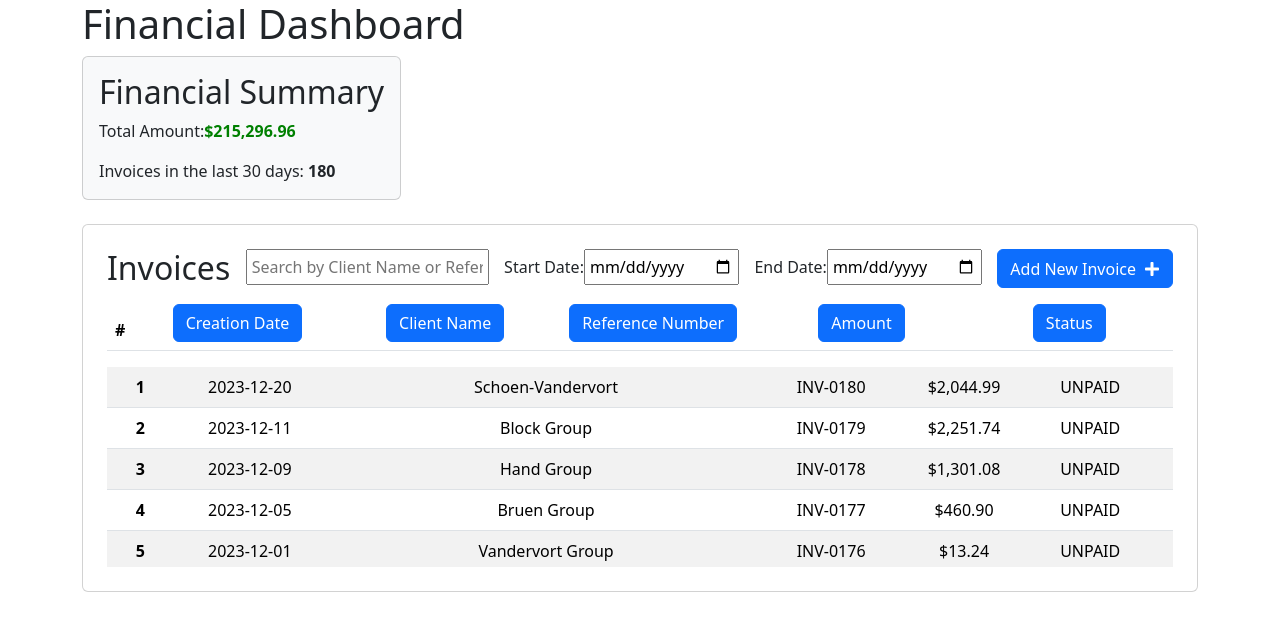
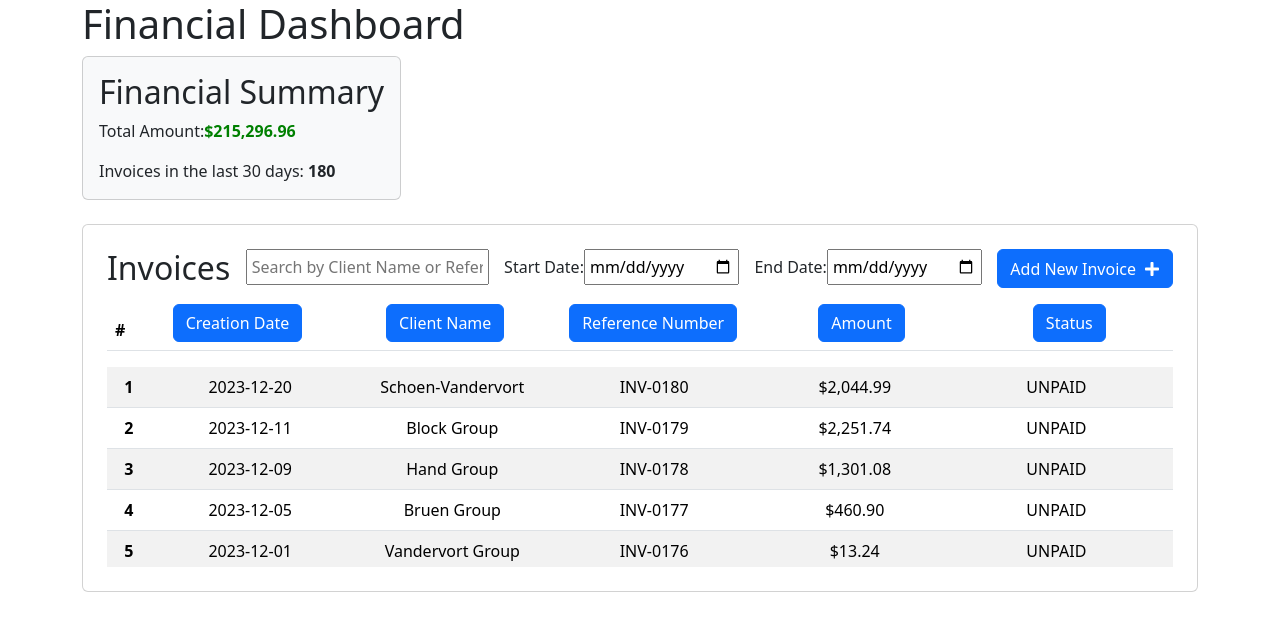
Before and after one commit to jonjon81/financial-tracker-react, a React (Vite) app: page / in a window 1280 px wide. Shown: the top 630 px of the page. Built offline with nearby package versions, Linux system fonts and the light colour scheme.

Commit message:
Fix table row size

```diff
--- a/src/components/InvoicesWidget.css
+++ b/src/components/InvoicesWidget.css
@@ -27,3 +27,7 @@ input {
   max-height: 200px;
   overflow-y: auto;
 }
+
+tr.table-row td {
+  width: 20%;
+}
```
